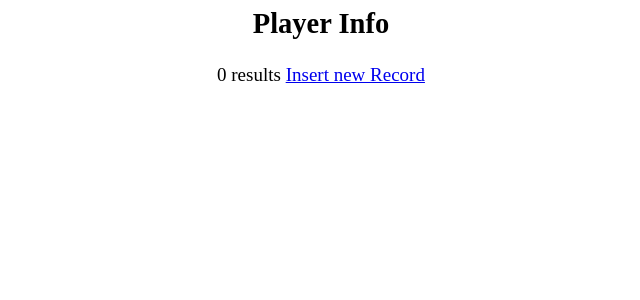
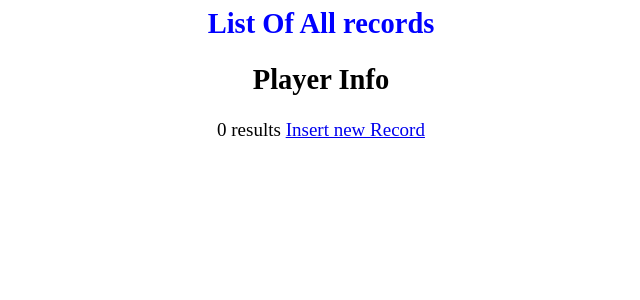
Before and after one commit to shivangi-bansal/PHP-CRUD-OPERATION, a PHP site: page /show.php in a window 1280 px wide. Shown: the top 300 px of the page, without its empty margins (319-959 px from the left). Run offline with PHP 8.4, Linux system fonts and the light colour scheme; data that the repository does not hold is empty.

Commit message:
Heading updation

```diff
--- a/show.php
+++ b/show.php
@@ -1,4 +1,4 @@
-
+<h2 style="text-align:center;color:blue;">List Of All records </h2>
 
 <?php
 
```
